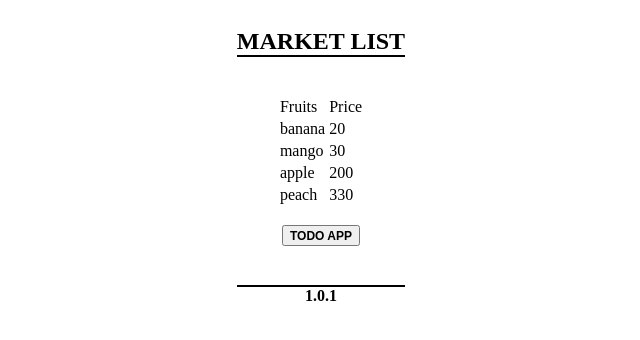
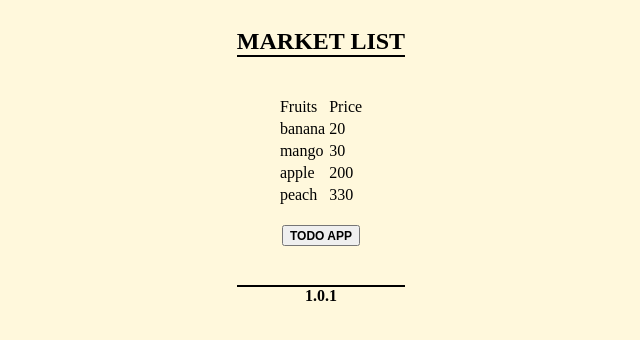
Before and after one commit to AmulSingh/webserver, a website: page test-angular/index.html in a window 1280 px wide. Shown: the whole page, without its empty margins (319-959 px from the left). Drawn offline with nearby package versions, Linux system fonts and the light colour scheme.

Commit message:
added background color

```diff
--- a/test-angular/index.html
+++ b/test-angular/index.html
@@ -3,7 +3,7 @@
     <head>
         <title>Angular ToDo App</title>
     </head>
-    <body ng-cloak>
+    <body ng-cloak style="background-color: cornsilk">
         <div ng-view style="display: flex"></div>
         <script src="angular.js"></script>
         <script src="angular-route.js"></script>
```
